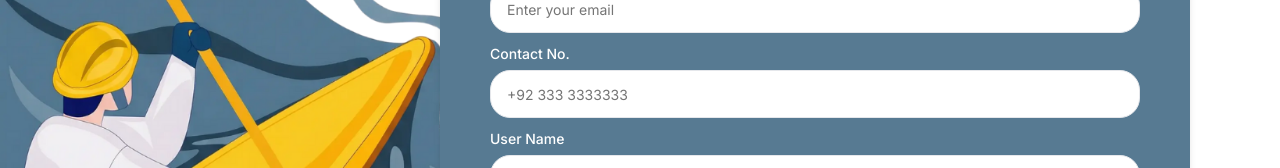
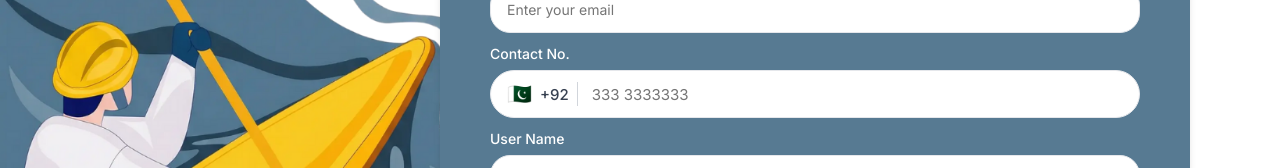
Before and after one commit to HunaizaK/FLARE-FYP, a React (Vite) app in the folder flare/: page /signup in a window 1280 px wide. Shown: the part 229-397 px from the top of the page. Built offline with nearby package versions, Linux system fonts and the light colour scheme.

Commit message:
minor changes

```diff
--- /dev/null
+++ b/flare/src/components/PhoneInput.jsx
@@ -0,0 +1,84 @@
+import { useState } from 'react';
+
+const PhoneInput = ({ value, onChange, placeholder = '333 3333333', maxLength = 10, disabled = false, className = '', style = {} }) => {
+  const [isFocused, setIsFocused] = useState(false);
+
+  // Extract only digits from the input (remove +92 prefix if user accidentally types it)
+  const handleChange = (e) => {
+    let inputValue = e.target.value;
+    // Remove any non-digit characters
+    inputValue = inputValue.replace(/[^0-9]/g, '');
+    // Ensure it doesn't exceed maxLength
+    inputValue = inputValue.slice(0, maxLength);
+    onChange(inputValue);
+  };
+
+  // Format display: show +92 and the digits
+  const displayValue = value ? `${value}` : '';
+
+  return (
+    <div
+      className={className}
+      style={{
+        display: 'flex',
+        alignItems: 'center',
+        height: '48px',
+        border: `1px solid ${isFocused ? '#3B82F6' : '#D1D5DB'}`,
+        borderRadius: '30px',
+        padding: '0 16px',
+        backgroundColor: disabled ? '#F3F4F6' : '#FFFFFF',
+        transition: 'border-color 0.2s',
+        ...style,
+      }}
+    >
+      {/* Pakistan Flag & Country Code */}
+      <span style={{ fontSize: '20px', marginRight: '8px' }}>🇵🇰</span>
+      <span
+        style={{
+          fontFamily: 'Inter, sans-serif',
+          fontSize: '15px',
+          fontWeight: 500,
+          color: '#374151',
+          marginRight: '8px',
+          whiteSpace: 'nowrap',
+        }}
+      >
+        +92
+      </span>
+
+      {/* Divider */}
+      <div
+        style={{
+          width: '1px',
+          height: '24px',
+          backgroundColor: '#D1D5DB',
+          marginRight: '12px',
+        }}
+      />
+
+      {/* Input Field */}
+      <input
+        type="tel"
+        value={displayValue}
+        onChange={handleChange}
+        onFocus={() => setIsFocused(true)}
+        onBlur={() => setIsFocused(false)}
+        placeholder={placeholder}
+        maxLength={maxLength}
+        disabled={disabled}
+        style={{
+          flex: 1,
+          border: 'none',
+          outline: 'none',
+          fontFamily: 'Inter, sans-serif',
+          fontSize: '15px',
+          backgroundColor: 'transparent',
+          color: '#1F2937',
+          width: '100%',
+        }}
+      />
+    </div>
+  );
+};
+
+export default PhoneInput;
--- a/flare/src/pages/Maps.jsx
+++ b/flare/src/pages/Maps.jsx
@@ -5,6 +5,7 @@ import {
 } from 'recharts';
 import { MapContainer, TileLayer, Marker, Popup, useMap } from 'react-leaflet';
 import { initFloodOverlay } from '../flood-overlay';
+import PhoneInput from '../components/PhoneInput';
 
 const FlyToHandler = ({ target }) => {
   const map = useMap();
@@ -756,8 +757,13 @@ const Maps = () => {
                         </div>
                         <div style={{ marginBottom: '12px' }}>
                           <label style={{ fontSize: '12px', fontWeight: 500, color: '#000000', marginBottom: '4px', display: 'block' }}>Phone</label>
-                          <input type="tel" value={editForm.phone} onChange={(e) => setEditForm(prev => ({ ...prev, phone: e.target.value.replace(/[^0-9+]/g, '') }))} maxLength={14}
-                            style={{ width: '100%', height: '34px', border: '1px solid #D1D5DB', borderRadius: '8px', padding: '0 10px', fontSize: '13px', outline: 'none', boxSizing: 'border-box' }} />
+                          <PhoneInput
+                            value={editForm.phone}
+                            onChange={(value) => setEditForm(prev => ({ ...prev, phone: value }))}
+                            placeholder="333 3333333"
+                            maxLength={10}
+                            style={{ height: '34px' }}
+                          />
                         </div>
                         <div style={{ display: 'flex', gap: '8px' }}>
                           <button onClick={async () => {
--- a/flare/src/pages/auth/SignUp.jsx
+++ b/flare/src/pages/auth/SignUp.jsx
@@ -2,6 +2,7 @@ import { useState } from 'react';
 import { useNavigate, useLocation } from 'react-router-dom';
 import { AiOutlineEye, AiOutlineEyeInvisible } from 'react-icons/ai';
 import api from '../../services/api';
+import PhoneInput from '../../components/PhoneInput';
 
 const SignUpForm = () => {
   const navigate = useNavigate();
@@ -42,17 +43,14 @@ const SignUpForm = () => {
     return '';
   };
 
-  // Helper: Allow only digits and + symbol
-  const sanitizePhoneInput = (value) => {
-    return value.replace(/[^0-9+]/g, '');
-  };
-
-  // Pakistani phone number validation (03XX-XXXXXXX format)
+  // Pakistani phone number validation (10 digits after +92)
   const validateContactNo = (contactNo) => {
-    const phoneRegex = /^03[0-9]{9}$/;
     if (!contactNo) return '';
-    if (!phoneRegex.test(contactNo.replace(/\s|-/g, ''))) {
-      return 'Phone number must be exactly 11 digits';
+    if (contactNo.length !== 10) {
+      return 'Phone number must be 10 digits';
+    }
+    if (!/^\d{10}$/.test(contactNo)) {
+      return 'Phone number must contain only digits';
     }
     return '';
   };
@@ -105,9 +103,7 @@ const SignUpForm = () => {
         error = validateEmail(value);
         break;
       case 'contact_no':
-        const sanitized = sanitizePhoneInput(value);
-        setFormData(prev => ({ ...prev, contact_no: sanitized }));
-        error = validateContactNo(sanitized);
+        error = validateContactNo(value);
         break;
       case 'password':
         error = validatePassword(value);
@@ -321,24 +317,18 @@ const SignUpForm = () => {
                 >
                   Contact No.
                 </label>
-                <input
-                  type="tel"
-                  name="contact_no"
+                <PhoneInput
                   value={formData.contact_no}
-                  onChange={handleChange}
-                  placeholder="+92 333 3333333"
-                  maxLength={11}
-                  className="w-full bg-white text-gray-700 placeholder-gray-400 outline-none"
+                  onChange={(value) => {
+                    setFormData(prev => ({ ...prev, contact_no: value }));
+                    setErrors(prev => ({ ...prev, contact_no: validateContactNo(value) }));
+                  }}
+                  placeholder="333 3333333"
+                  maxLength={10}
                   style={{
-                    fontFamily: 'Inter, sans-serif',
-                    fontSize: '14px',
-                    height: '48px',
-                    border: '1px solid #E5E7EB',
-                    borderRadius: '20px',
-                    padding: '0 16px',
-                    boxSizing: 'border-box',
+                    backgroundColor: '#FFFFFF',
+                    border: `1px solid ${errors.contact_no ? '#EF4444' : '#E5E7EB'}`,
                   }}
-                  required
                 />
                 {errors.contact_no && (
                   <p style={{ color: '#EF4444', fontSize: '13px', marginTop: '4px', fontFamily: 'Inter, sans-serif' }}>
--- a/flare/src/pages/stubs/Settings.jsx
+++ b/flare/src/pages/stubs/Settings.jsx
@@ -8,6 +8,7 @@ import {
   UnfoldMoreOutlined,
 } from '@mui/icons-material';
 import Navbar from '../../components/Navbar';
+import PhoneInput from '../../components/PhoneInput';
 import { setUser, logout } from '../../features/auth/authSlice';
 import api from '../../services/api';
 
@@ -395,10 +396,12 @@ const Settings = () => {
                 <TextInput value={profile.email} placeholder="Email" onChange={(e) => setProfile({ ...profile, email: e.target.value })} />
               </Field>
               <Field label="Phone Number">
-                <TextInput value={profile.contactNo} placeholder="03XX-XXXXXXX" maxLength={14} onChange={(e) => {
-                  const sanitized = e.target.value.replace(/[^0-9+]/g, '');
-                  setProfile({ ...profile, contactNo: sanitized });
-                }} />
+                <PhoneInput
+                  value={profile.contactNo}
+                  onChange={(value) => setProfile({ ...profile, contactNo: value })}
+                  placeholder="333 3333333"
+                  maxLength={10}
+                />
               </Field>
             </div>
             <SaveButton onClick={handleProfileSave} />
```
Also changed, not shown: flare/src/pages/stubs/EditLostFound.jsx (+19 -14 lines), flare/src/pages/stubs/LostFound.jsx (+26 -20 lines).
